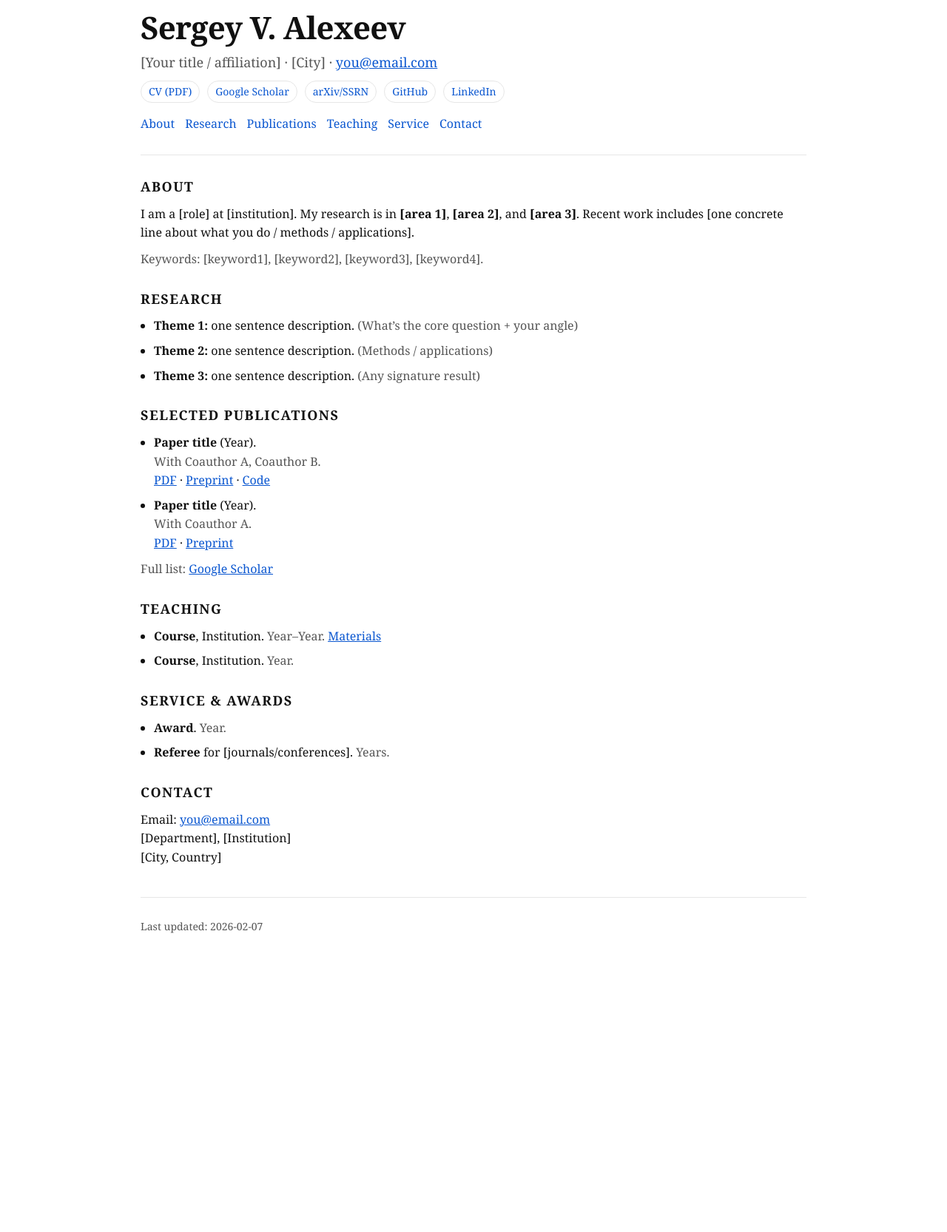
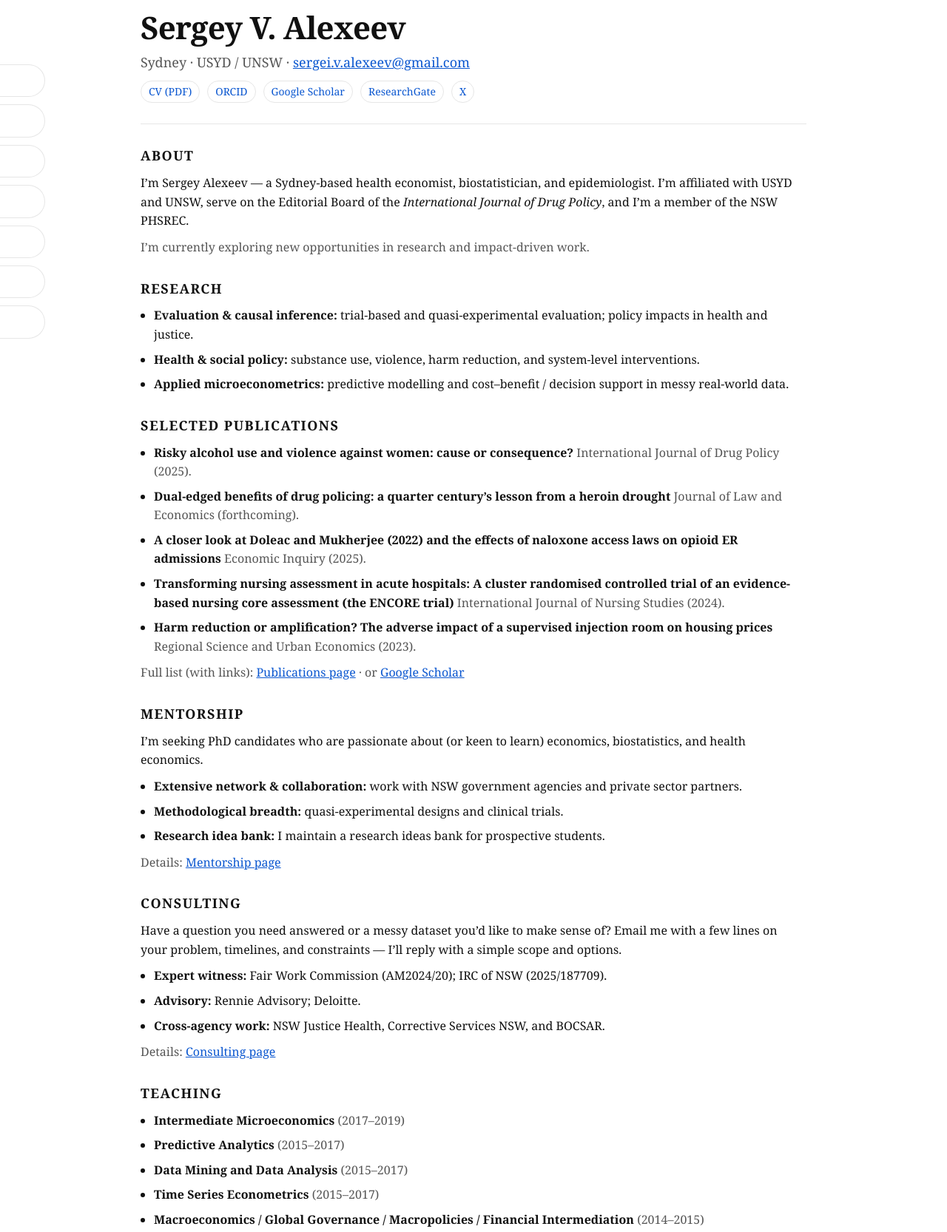
Before and after one commit to SergeyVAlexeev/sergeyvalexeev.github.io, a plain HTML site: page index.html in a window 1280 px wide. Shown: the part 53-1719 px from the top of the page at 74% size. Before the commit the page ends 1373 px from the top, so only its background shows below. Drawn offline with Linux system fonts and the light colour scheme.

Commit message:
Update personal information and descriptions in index.html

```diff
--- a/index.html
+++ b/index.html
@@ -4,7 +4,8 @@
   <meta charset="utf-8" />
   <meta name="viewport" content="width=device-width, initial-scale=1" />
   <title>Sergey V. Alexeev</title>
-  <meta name="description" content="Homepage of Sergey V. Alexeev." />
+  <meta name="description" content="Sergey V. Alexeev — health economist, biostatistician, epidemiologist." />
+
   <style>
     :root{
       --bg:#ffffff; --fg:#111111; --muted:#555; --rule:#e6e6e6; --link:#0b57d0;
@@ -15,72 +16,110 @@
     }
     html,body{margin:0; padding:0; background:var(--bg); color:var(--fg);}
     body{font:16px/1.6 ui-serif, Georgia, "Times New Roman", Times, serif;}
+    a{color:var(--link);}
+
     .wrap{max-width:var(--max); margin:0 auto; padding:56px 20px;}
     header{display:flex; flex-wrap:wrap; gap:18px; align-items:baseline;}
     h1{margin:0; font-size:42px; letter-spacing:-0.02em;}
     .sub{color:var(--muted); font-size:18px;}
-    nav{margin-top:16px; display:flex; flex-wrap:wrap; gap:14px;}
-    nav a{color:var(--link); text-decoration:none;}
-    nav a:hover{text-decoration:underline;}
+    .row{display:flex; flex-wrap:wrap; gap:10px; margin-top:10px;}
+    .pill{border:1px solid var(--rule); border-radius:999px; padding:3px 10px; font-size:14px; color:var(--muted);}
+    .pill a{color:var(--link); text-decoration:none;}
+    .pill a:hover{text-decoration:underline;}
+
     hr{border:none; border-top:1px solid var(--rule); margin:28px 0;}
-    section{margin:26px 0;}
+    section{margin:28px 0;}
     h2{margin:0 0 10px; font-size:18px; text-transform:uppercase; letter-spacing:0.08em;}
     p{margin:10px 0;}
     ul{margin:8px 0 0 18px; padding:0;}
     li{margin:8px 0;}
     .meta{color:var(--muted);}
-    .row{display:flex; flex-wrap:wrap; gap:10px; margin-top:10px;}
-    .pill{border:1px solid var(--rule); border-radius:999px; padding:3px 10px; font-size:14px; color:var(--muted);}
-    .pill a{color:var(--link); text-decoration:none;}
-    .pill a:hover{text-decoration:underline;}
-    a{color:var(--link);}
-    footer{margin-top:40px; font-size:14px; color:var(--muted);}
+
+    /* Left-side hover buttons */
+    .sidenav{
+      position: fixed;
+      top: 140px;
+      left: 0;
+      z-index: 999;
+      display: flex;
+      flex-direction: column;
+      gap: 10px;
+      padding-left: 6px;
+    }
+    .sidenav a{
+      position: relative;
+      left: -120px;              /* mostly hidden */
+      width: 150px;
+      padding: 10px 12px;
+      border: 1px solid var(--rule);
+      border-left: none;
+      border-radius: 0 999px 999px 0;
+      background: var(--bg);
+      color: var(--fg);
+      text-decoration: none;
+      transition: left .18s ease;
+      font-size: 14px;
+    }
+    .sidenav a:hover{ left: 0; }
+    .sidenav a span{ color: var(--muted); }
+
+    /* Mobile: hide sidenav (use normal scrolling) */
+    @media (max-width: 900px){
+      .sidenav{ display:none; }
+      .wrap{ padding-top: 32px; }
+    }
   </style>
 </head>
+
 <body>
+
+  <!-- Left buttons -->
+  <nav class="sidenav" aria-label="Section navigation">
+    <a href="#about">About <span>↵</span></a>
+    <a href="#research">Research <span>↵</span></a>
+    <a href="#publications">Pubs <span>↵</span></a>
+    <a href="#mentorship">Mentorship <span>↵</span></a>
+    <a href="#consulting">Consulting <span>↵</span></a>
+    <a href="#teaching">Teaching <span>↵</span></a>
+    <a href="#contact">Contact <span>↵</span></a>
+  </nav>
+
   <div class="wrap">
     <header>
       <div>
         <h1>Sergey V. Alexeev</h1>
-        <div class="sub">[Your title / affiliation] · [City] · <a href="mailto:you@email.com">you@email.com</a></div>
+        <div class="sub">Sydney · USYD / UNSW · <a href="mailto:sergei.v.alexeev@gmail.com">sergei.v.alexeev@gmail.com</a></div>
         <div class="row" aria-label="Links">
+          <!-- You can upload CV.pdf into the repo and link it here -->
           <span class="pill"><a href="CV.pdf">CV (PDF)</a></span>
-          <span class="pill"><a href="[Google Scholar URL]">Google Scholar</a></span>
-          <span class="pill"><a href="[arXiv/SSRN URL]">arXiv/SSRN</a></span>
-          <span class="pill"><a href="[GitHub URL]">GitHub</a></span>
-          <span class="pill"><a href="[LinkedIn URL]">LinkedIn</a></span>
+          <span class="pill"><a href="https://orcid.org/" target="_blank" rel="noopener">ORCID</a></span>
+          <span class="pill"><a href="https://scholar.google.com/" target="_blank" rel="noopener">Google Scholar</a></span>
+          <span class="pill"><a href="https://www.researchgate.net/" target="_blank" rel="noopener">ResearchGate</a></span>
+          <span class="pill"><a href="https://x.com/" target="_blank" rel="noopener">X</a></span>
         </div>
       </div>
     </header>
-
-    <nav aria-label="Navigation">
-      <a href="#about">About</a>
-      <a href="#research">Research</a>
-      <a href="#publications">Publications</a>
-      <a href="#teaching">Teaching</a>
-      <a href="#service">Service</a>
-      <a href="#contact">Contact</a>
-    </nav>
 
     <hr />
 
     <section id="about">
       <h2>About</h2>
       <p>
-        I am a [role] at [institution]. My research is in <b>[area 1]</b>, <b>[area 2]</b>, and <b>[area 3]</b>.
-        Recent work includes [one concrete line about what you do / methods / applications].
+        I’m Sergey Alexeev — a Sydney-based health economist, biostatistician, and epidemiologist.
+        I’m affiliated with USYD and UNSW, serve on the Editorial Board of the <i>International Journal of Drug Policy</i>,
+        and I’m a member of the NSW PHSREC.
       </p>
       <p class="meta">
-        Keywords: [keyword1], [keyword2], [keyword3], [keyword4].
+        I’m currently exploring new opportunities in research and impact-driven work.
       </p>
     </section>
 
     <section id="research">
       <h2>Research</h2>
       <ul>
-        <li><b>Theme 1:</b> one sentence description. <span class="meta">(What’s the core question + your angle)</span></li>
-        <li><b>Theme 2:</b> one sentence description. <span class="meta">(Methods / applications)</span></li>
-        <li><b>Theme 3:</b> one sentence description. <span class="meta">(Any signature result)</span></li>
+        <li><b>Evaluation & causal inference:</b> trial-based and quasi-experimental evaluation; policy impacts in health and justice.</li>
+        <li><b>Health & social policy:</b> substance use, violence, harm reduction, and system-level interventions.</li>
+        <li><b>Applied microeconometrics:</b> predictive modelling and cost–benefit / decision support in messy real-world data.</li>
       </ul>
     </section>
 
@@ -88,47 +127,89 @@
       <h2>Selected publications</h2>
       <ul>
         <li>
-          <b>Paper title</b> (Year).<br/>
-          <span class="meta">With Coauthor A, Coauthor B.</span><br/>
-          <a href="[pdf link]">PDF</a> · <a href="[preprint link]">Preprint</a> · <a href="[code link]">Code</a>
+          <b>Risky alcohol use and violence against women: cause or consequence?</b>
+          <span class="meta">International Journal of Drug Policy (2025).</span>
         </li>
         <li>
-          <b>Paper title</b> (Year).<br/>
-          <span class="meta">With Coauthor A.</span><br/>
-          <a href="[pdf link]">PDF</a> · <a href="[preprint link]">Preprint</a>
+          <b>Dual-edged benefits of drug policing: a quarter century’s lesson from a heroin drought</b>
+          <span class="meta">Journal of Law and Economics (forthcoming).</span>
+        </li>
+        <li>
+          <b>A closer look at Doleac and Mukherjee (2022) and the effects of naloxone access laws on opioid ER admissions</b>
+          <span class="meta">Economic Inquiry (2025).</span>
+        </li>
+        <li>
+          <b>Transforming nursing assessment in acute hospitals: A cluster randomised controlled trial of an evidence-based nursing core assessment (the ENCORE trial)</b>
+          <span class="meta">International Journal of Nursing Studies (2024).</span>
+        </li>
+        <li>
+          <b>Harm reduction or amplification? The adverse impact of a supervised injection room on housing prices</b>
+          <span class="meta">Regional Science and Urban Economics (2023).</span>
         </li>
       </ul>
-      <p class="meta">Full list: <a href="[Scholar URL again]">Google Scholar</a></p>
+      <p class="meta">
+        Full list (with links): <a href="https://alexeev.pw/publications/" target="_blank" rel="noopener">Publications page</a>
+        · or <a href="https://scholar.google.com/" target="_blank" rel="noopener">Google Scholar</a>
+      </p>
+    </section>
+
+    <section id="mentorship">
+      <h2>Mentorship</h2>
+      <p>
+        I’m seeking PhD candidates who are passionate about (or keen to learn) economics, biostatistics, and health economics.
+      </p>
+      <ul>
+        <li><b>Extensive network & collaboration:</b> work with NSW government agencies and private sector partners.</li>
+        <li><b>Methodological breadth:</b> quasi-experimental designs and clinical trials.</li>
+        <li><b>Research idea bank:</b> I maintain a research ideas bank for prospective students.</li>
+      </ul>
+      <p class="meta">
+        Details: <a href="https://alexeev.pw/mentorship/" target="_blank" rel="noopener">Mentorship page</a>
+      </p>
+    </section>
+
+    <section id="consulting">
+      <h2>Consulting</h2>
+      <p>
+        Have a question you need answered or a messy dataset you’d like to make sense of?
+        Email me with a few lines on your problem, timelines, and constraints — I’ll reply with a simple scope and options.
+      </p>
+      <ul>
+        <li><b>Expert witness:</b> Fair Work Commission (AM2024/20); IRC of NSW (2025/187709).</li>
+        <li><b>Advisory:</b> Rennie Advisory; Deloitte.</li>
+        <li><b>Cross-agency work:</b> NSW Justice Health, Corrective Services NSW, and BOCSAR.</li>
+      </ul>
+      <p class="meta">
+        Details: <a href="https://alexeev.pw/consulting/" target="_blank" rel="noopener">Consulting page</a>
+      </p>
     </section>
 
     <section id="teaching">
       <h2>Teaching</h2>
       <ul>
-        <li><b>Course</b>, Institution. <span class="meta">Year–Year.</span> <a href="[materials link]">Materials</a></li>
-        <li><b>Course</b>, Institution. <span class="meta">Year.</span></li>
+        <li><b>Intermediate Microeconomics</b> <span class="meta">(2017–2019)</span></li>
+        <li><b>Predictive Analytics</b> <span class="meta">(2015–2017)</span></li>
+        <li><b>Data Mining and Data Analysis</b> <span class="meta">(2015–2017)</span></li>
+        <li><b>Time Series Econometrics</b> <span class="meta">(2015–2017)</span></li>
+        <li><b>Macroeconomics / Global Governance / Macropolicies / Financial Intermediation</b> <span class="meta">(2014–2015)</span></li>
+        <li><b>Intro Micro / Intro Macro</b> <span class="meta">(2012–2013)</span></li>
       </ul>
-    </section>
-
-    <section id="service">
-      <h2>Service & awards</h2>
-      <ul>
-        <li><b>Award</b>. <span class="meta">Year.</span></li>
-        <li><b>Referee</b> for [journals/conferences]. <span class="meta">Years.</span></li>
-      </ul>
+      <p class="meta">
+        Details: <a href="https://alexeev.pw/tutoring/" target="_blank" rel="noopener">Teaching page</a>
+      </p>
     </section>
 
     <section id="contact">
       <h2>Contact</h2>
       <p>
-        Email: <a href="mailto:you@email.com">you@email.com</a><br/>
-        [Department], [Institution]<br/>
-        [City, Country]
+        Email: <a href="mailto:sergei.v.alexeev@gmail.com">sergei.v.alexeev@gmail.com</a><br/>
+        Sydney, Australia
       </p>
     </section>
 
     <footer>
       <hr />
-      <div>Last updated: <span id="lu"></span></div>
+      <div class="meta">Last updated: <span id="lu"></span></div>
     </footer>
   </div>
 
```
